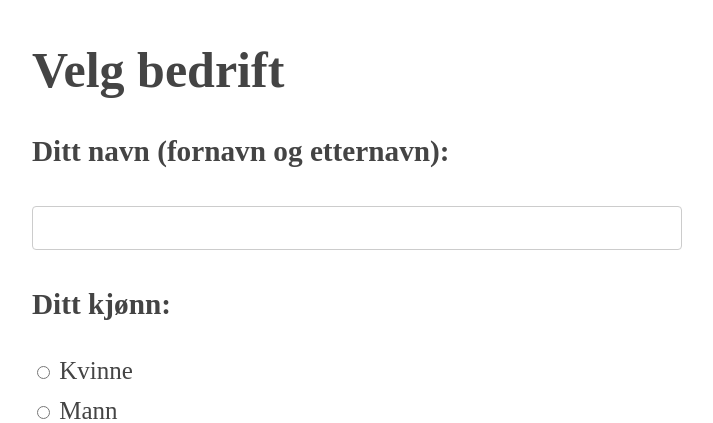
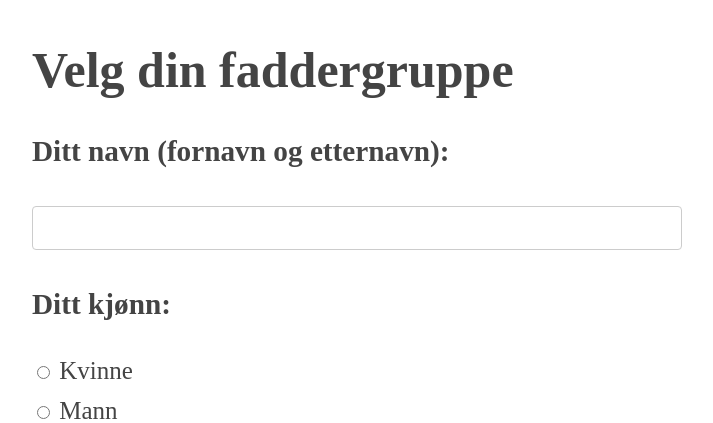
Before and after one commit to Nabla-NTNU/fadder-group-system, a Django app: page / in a window 1280 px wide. Shown: the top 423 px of the page, without its empty margins (283-996 px from the left). Run offline with Django 3.2, Linux system fonts and the light colour scheme; data that the repository does not hold is empty; some libraries are stand-ins or nearby versions.

Commit message:
reverted the title

```diff
--- a/groupfixer/templates/mainpage.html
+++ b/groupfixer/templates/mainpage.html
@@ -20,10 +20,14 @@
 
 
 {% block content %}
+<!--
 <header>
   <h1>Velg bedrift</h1>
 </header>
-<!-- <header><h1>Velg din faddergruppe</h1></header> -->
+-->
+<header>
+  <h1>Velg din faddergruppe</h1>
+</header>
 
 <form action="{% url 'groupfixer:post' %}" method="post" id="fadderbarn-form">
   {% csrf_token %}
```
